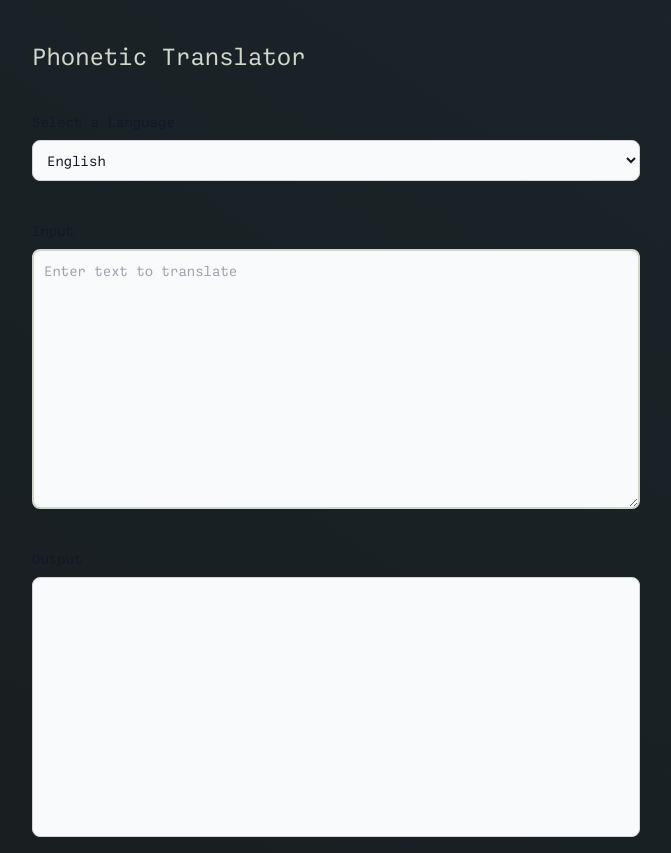
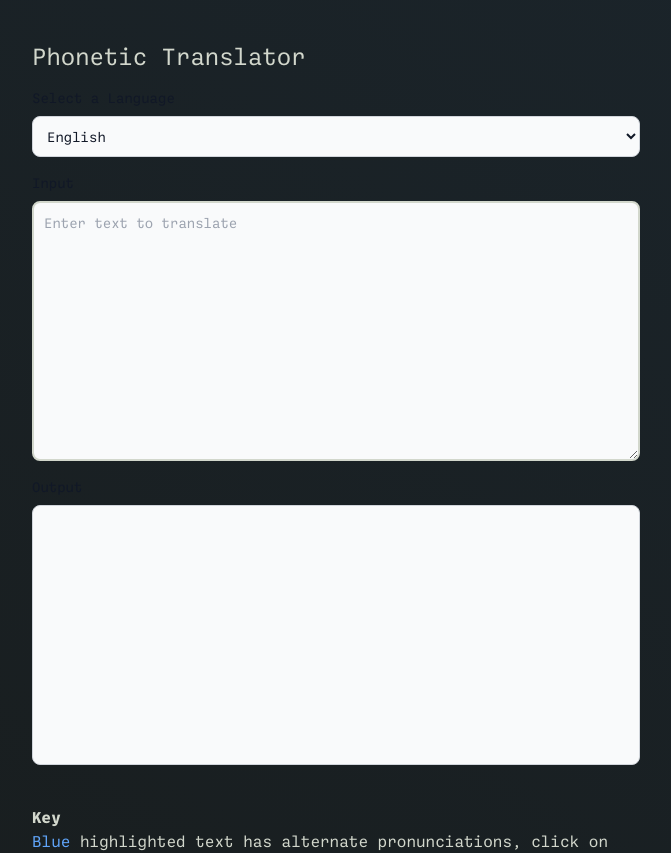
Before and after one commit to OrderAndCh4oS/phonetics-translator-next, a Next.js app: page / in a window 1280 px wide. Shown: the top 853 px of the page, without its empty margins (48-719 px from the left). Built offline with nearby package versions, Linux system fonts and the light colour scheme.

Commit message:
tweak spacing

```diff
--- a/pages/index.tsx
+++ b/pages/index.tsx
@@ -90,7 +90,7 @@ const Home = () => {
             </Head>
             <main className="px-20 py-10 max-w-[80ch]">
                 <h1 className='text-2xl'>Phonetic Translator</h1>
-                <div className="my-10">
+                <div className="my-4">
                     <label
                         htmlFor="countries"
                         className="block mb-2 text-sm font-medium text-gray-900 dark:text-white"
@@ -117,7 +117,7 @@ const Home = () => {
                         <option value="la">Latin</option>
                     </select>
                 </div>
-                <div className="my-10">
+                <div className="my-4">
                     <label
                         htmlFor="input"
                         className="block mb-2 text-sm font-medium text-gray-900"
@@ -129,7 +129,7 @@ const Home = () => {
                         placeholder="Enter text to translate"
                     />
                 </div>
-                <div className="my-10">
+                <div className="my-4">
                     <>
                         <label
                             className="block mb-2 text-sm font-medium text-gray-900"
```
